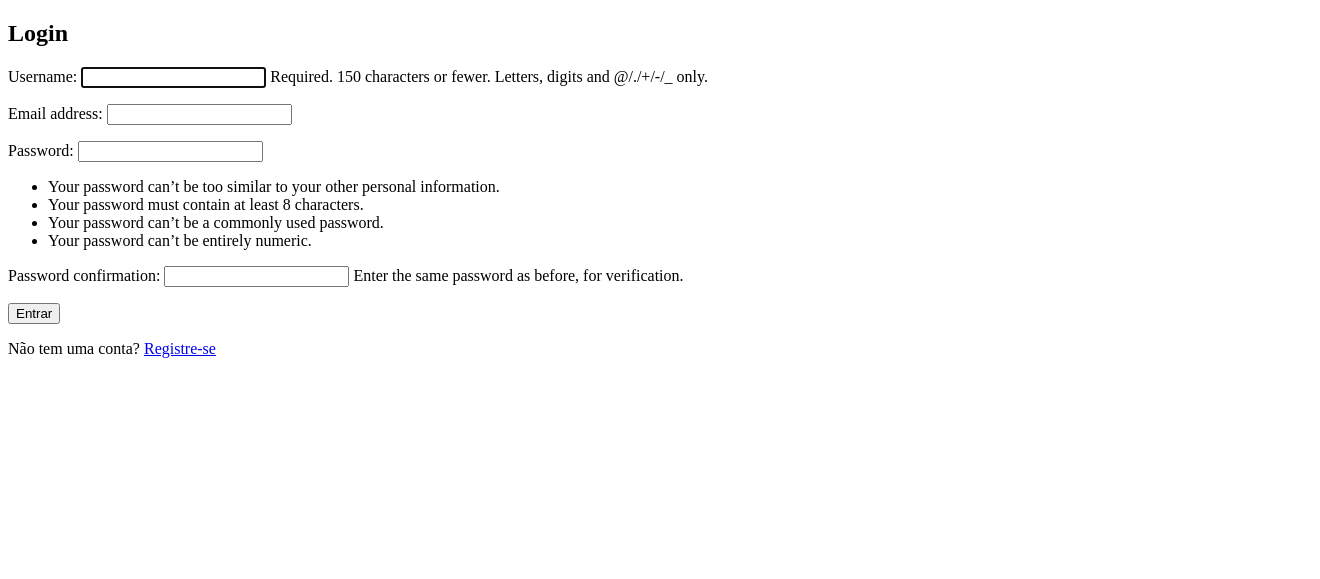
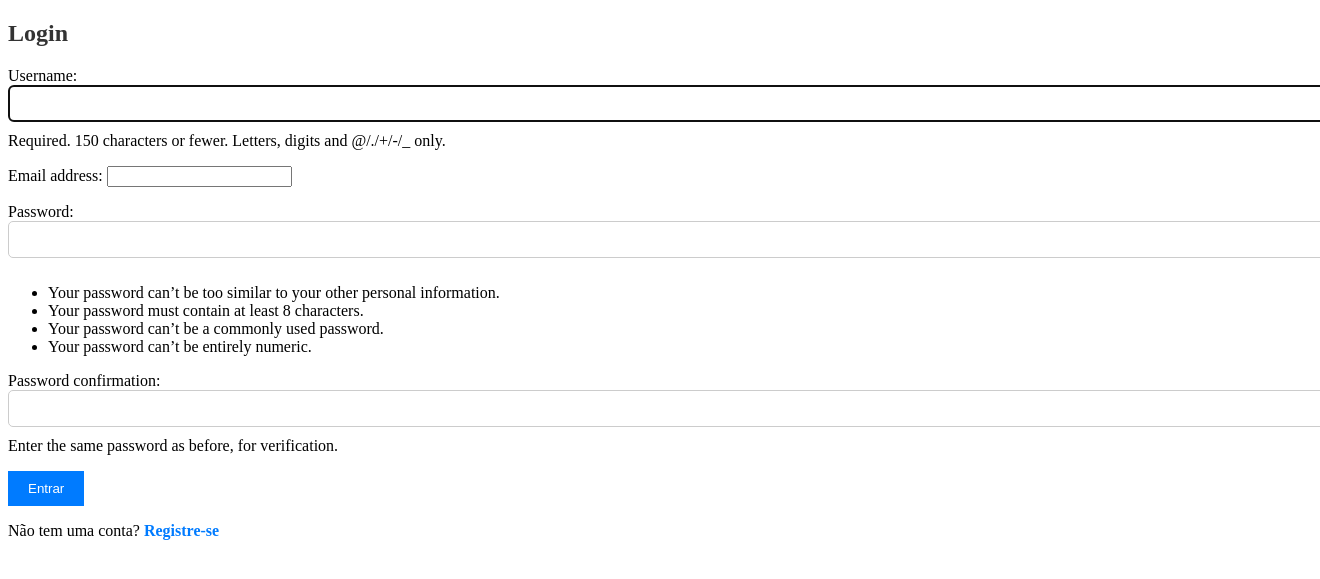
Before and after one commit to itsmewall/authentication, a Django app: template user_authentication/usersapp/templates/registration/login.html in a window 1320 px wide; the page is wider, and only the part inside the window is pictured. Shown: the top 579 px of that part. Run offline with Django 4.2, Linux system fonts and the light colour scheme; the template is opened without the code that fills it: values that come from a table or form of the project are taken from there, others are empty.

Commit message:
password fix

```diff
--- a/user_authentication/user_authentication/settings.py
+++ b/user_authentication/user_authentication/settings.py
@@ -39,6 +39,8 @@ INSTALLED_APPS = [
     'django.contrib.staticfiles',
     'usersapp',
 ]
+
+AUTH_USER_MODEL = 'usersapp.CustomUser'
 
 MIDDLEWARE = [
     'django.middleware.security.SecurityMiddleware',
--- a/user_authentication/user_authentication/urls.py
+++ b/user_authentication/user_authentication/urls.py
@@ -1,22 +1,11 @@
-"""
-URL configuration for user_authentication project.
-
-The `urlpatterns` list routes URLs to views. For more information please see:
-    https://docs.djangoproject.com/en/4.2/topics/http/urls/
-Examples:
-Function views
-    1. Add an import:  from my_app import views
-    2. Add a URL to urlpatterns:  path('', views.home, name='home')
-Class-based views
-    1. Add an import:  from other_app.views import Home
-    2. Add a URL to urlpatterns:  path('', Home.as_view(), name='home')
-Including another URLconf
-    1. Import the include() function: from django.urls import include, path
-    2. Add a URL to urlpatterns:  path('blog/', include('blog.urls'))
-"""
 from django.contrib import admin
-from django.urls import path
+from django.urls import path, include
+from django.contrib.auth import views as auth_views
+from usersapp import views
 
 urlpatterns = [
     path('admin/', admin.site.urls),
+    path('', auth_views.LoginView.as_view(), name='login'),  # Use a view de login padrão do Django
+    path('register/', views.register, name='register'),
+    path('profile/', views.user_profile, name='profile'),
 ]
--- a/user_authentication/usersapp/templates/registration/login.html
+++ b/user_authentication/usersapp/templates/registration/login.html
@@ -2,10 +2,69 @@
 <html>
 <head>
     <title>Login</title>
+    <style>
+        /* styles.css */
+
+/* Estilo para o cabeçalho (título) */
+h2 {
+    font-size: 24px;
+    color: #333;
+}
+
+/* Estilo para os botões */
+button {
+    background-color: #007bff;
+    color: #fff;
+    padding: 10px 20px;
+    border: none;
+    cursor: pointer;
+}
+
+/* Estilo para os links */
+a {
+    text-decoration: none;
+    color: #007bff;
+}
+
+/* Estilo para os links de registro/login */
+p a {
+    font-weight: bold;
+}
+
+/* Estilo para o formulário */
+form {
+    margin-top: 20px;
+}
+
+/* Estilo para os campos de entrada de texto */
+input[type="text"],
+input[type="password"] {
+    width: 100%;
+    padding: 10px;
+    margin-bottom: 10px;
+    border: 1px solid #ccc;
+    border-radius: 5px;
+}
+
+/* Estilo para o botão de envio do formulário */
+form button[type="submit"] {
+    background-color: #007bff;
+    color: #fff;
+    border: none;
+    padding: 10px 20px;
+    cursor: pointer;
+}
+
+/* Estilo para o botão de retorno à página de registro/login */
+form p a {
+    color: #007bff;
+    font-weight: bold;
+}
+    </style>
 </head>
 <body>
     <h2>Login</h2>
-    <form method="post">
+    <form method="post" action="{% url 'login' %}">
         {% csrf_token %}
         {{ form.as_p }}
 
```
Also changed, not shown: user_authentication/usersapp/templates/registration/password_change.html (added, +15 -0 lines), user_authentication/usersapp/templates/registration/profile.html (+83 -1 lines), user_authentication/usersapp/templates/registration/register.html (+59 -0 lines), user_authentication/usersapp/urls.py (+8 -1 lines), user_authentication/usersapp/views.py (+6 -2 lines), user_authentication/db.sqlite3 (deleted).
